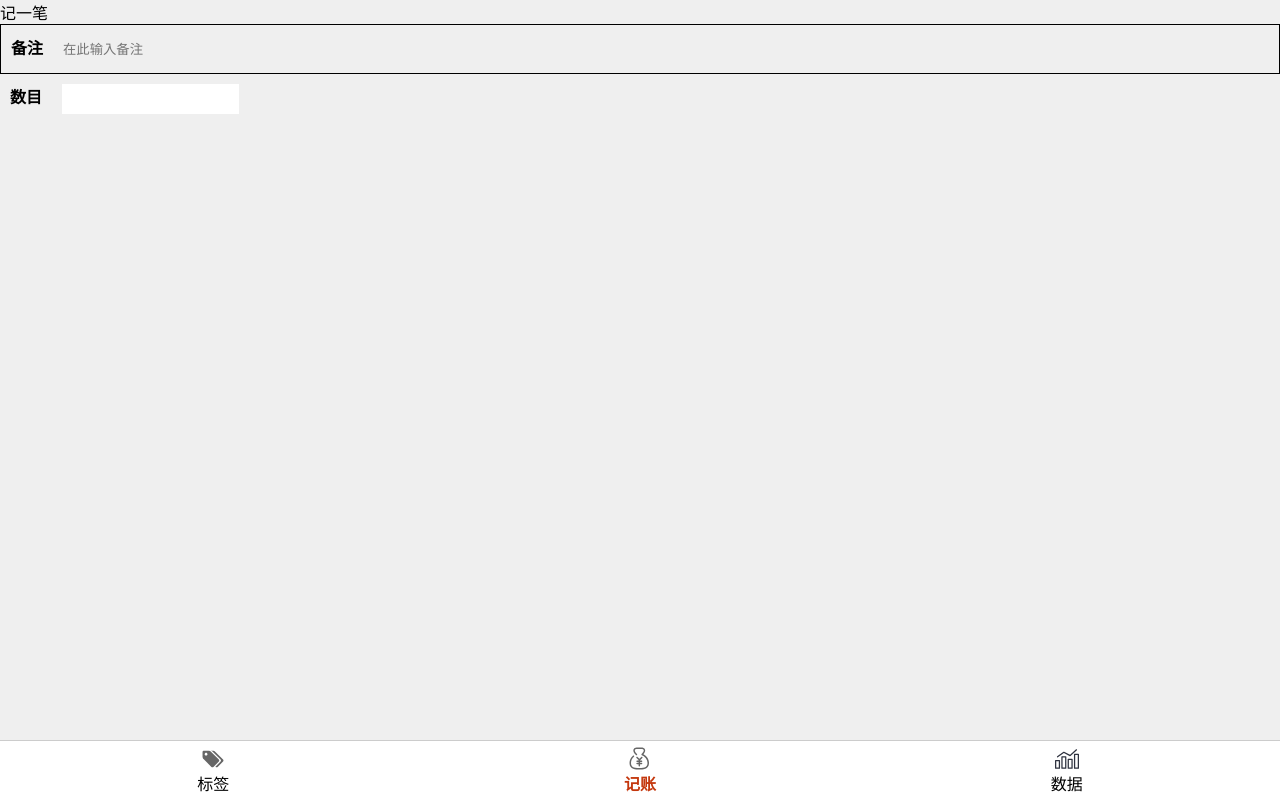
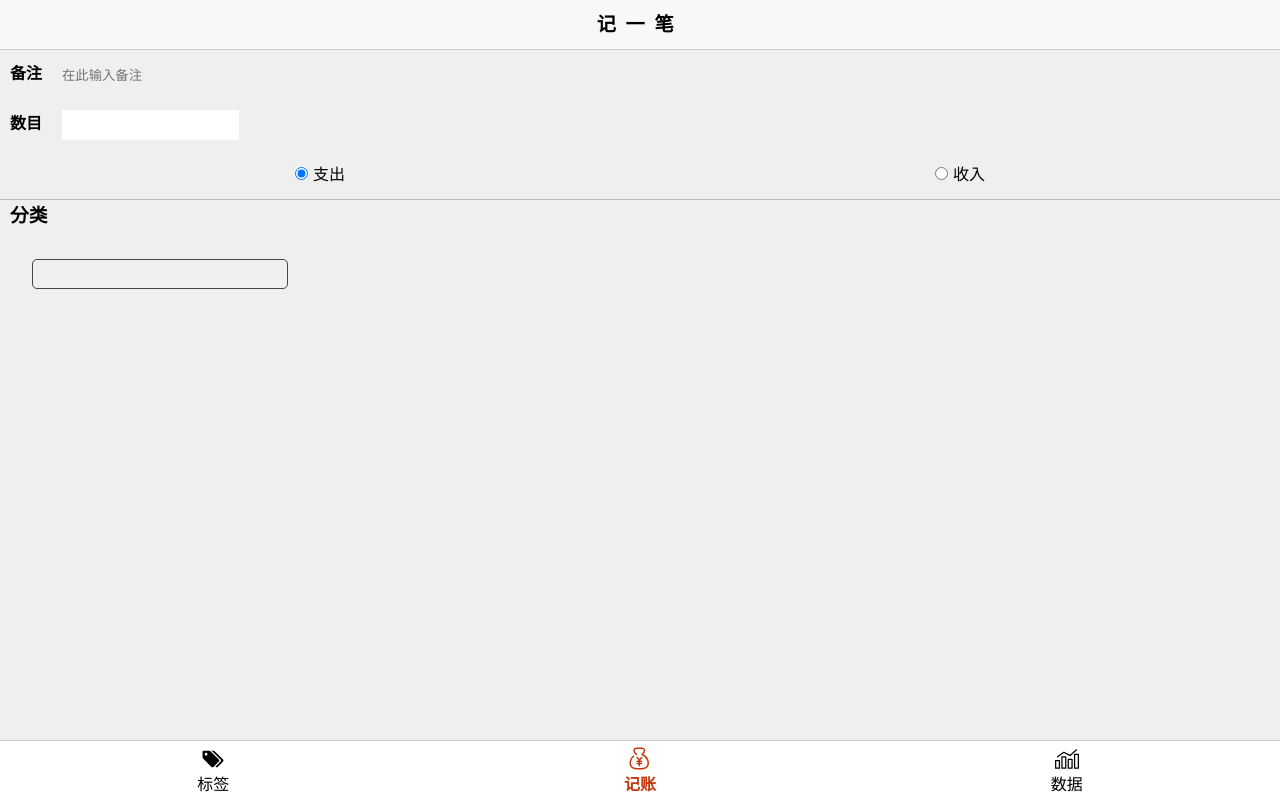
Before and after one commit to KarnoLf/tally-book-1, a Vue app: page /home in a window 1280 px wide. Built offline with nearby package versions, Linux system fonts and the light colour scheme.

Commit message:
解决svg变色

```diff
--- a/public/index.html
+++ b/public/index.html
@@ -3,7 +3,7 @@
   <head>
     <meta charset="utf-8">
     <meta http-equiv="X-UA-Compatible" content="IE=edge">
-    <meta name="viewport" content="width=device-width,initial-scale=1.0">
+    <meta name="viewport" content="width=device-width,initial-scale=1.0,maximum-scale=1.0,user-scalable=0">
     <link rel="icon" href="<%= BASE_URL %>favicon.ico">
     <title><%= htmlWebpackPlugin.options.title %></title>
   </head>
--- a/src/components/Nav.vue
+++ b/src/components/Nav.vue
@@ -19,9 +19,9 @@
 
 <script>
 // import 一个目录
-const context = require.context('../icons/svg',true,/\.svg$/)
+const dir = require.context('../icons/svg',true,/\.svg$/)
 try{
-  context.keys().forEach(context)
+  dir.keys().forEach(dir)
 }catch(error){
   console.log(error);
 }
--- a/src/components/Svg.vue
+++ b/src/components/Svg.vue
@@ -29,5 +29,6 @@ export default {
 .svg-icon{
     width: 1.5em;
     height: 1.5em;
+    fill: currentColor;
   }
 </style>
--- a/src/main.js
+++ b/src/main.js
@@ -3,7 +3,7 @@ import App from './App.vue'
 import './registerServiceWorker'
 import router from './router'
 import store from './store'
-import Icon from './icons'
+import * as Icon from './icons'
 
 Vue.config.productionTip = false
 
--- a/src/views/Home.vue
+++ b/src/views/Home.vue
@@ -1,35 +1,65 @@
 <template>
   <div class="home">
-    <div class="headline"><span>记一笔</span></div>
-    <form action="">
+    <div class="headline">记一笔</div>
+
+    <div class="write">
       <p>备注</p>
       <input type="text" placeholder="在此输入备注" >
-    </form>
+    </div>
     <div class="number">
       <p>数目</p>
       <input type="number">
+    </div>
+    <div class="fundsOption">
+      <div>
+        <input type="radio" id="funds0" name="funds-option" value="0" checked="checked">
+        <label for="funds0">支出</label>
+      </div>
+      <div>
+        <input type="radio" id="funds1" name="funds-option" value="1">
+        <label for="funds1">收入</label>
+      </div>
+    </div>
+    <h3>分类</h3>
+    <div class="labelOption">
+      <div class="label"></div>
     </div>
 </div>
 </template>
 
 <script>
 export default {
-  data() {
-    return {
-
-    }
-  }
+  name:'home'
 }
 </script>
 
 <style lang = "less" scoped>
-
-
-form{
+.headline{
+  background: #f8f8f8;
+  height: 50px;
+  width: 100%;
+  line-height: 50px;
+  text-align: center;
+  border-bottom: 1px solid #ccc;
+  letter-spacing: 0.5em;
+  font-size: 1.2em;
+  font-weight: bold;
+}
+.fundsOption{
+  height: 50px;
+  display: flex;
+  justify-content: space-around;
+  border-bottom:1px solid #bbb;
+  line-height: 50px;
+  input{
+    margin-right: 5px;
+  }
+}
+.write{
   display: flex;
   height: 50px;
   padding: 10px;
-  border: 1px solid black;
+  // border-bottom:1px solid #bbb;
   p{
     font-weight: bold;
   }
@@ -42,7 +72,7 @@ form{
   display: flex;
   height: 50px;
   padding: 10px;
-
+  // border-bottom:1px solid #bbb;
   p{
     font-weight: bold;
   }
@@ -50,4 +80,18 @@ form{
     margin-left: 20px;
   }
 }
+h3{
+    margin-left: 10px;
+  }
+.labelOption{
+  display: flex;
+  flex-wrap: wrap;
+  .label{
+    margin: 2.5%;
+    border: 1px solid #444;
+    border-radius: 5px;
+    height: 30px;
+    width: 20%;
+  }
+}
 </style>
```
Also changed, not shown: src/icons/svg/statistics.svg, src/views/paid.vue (added).
